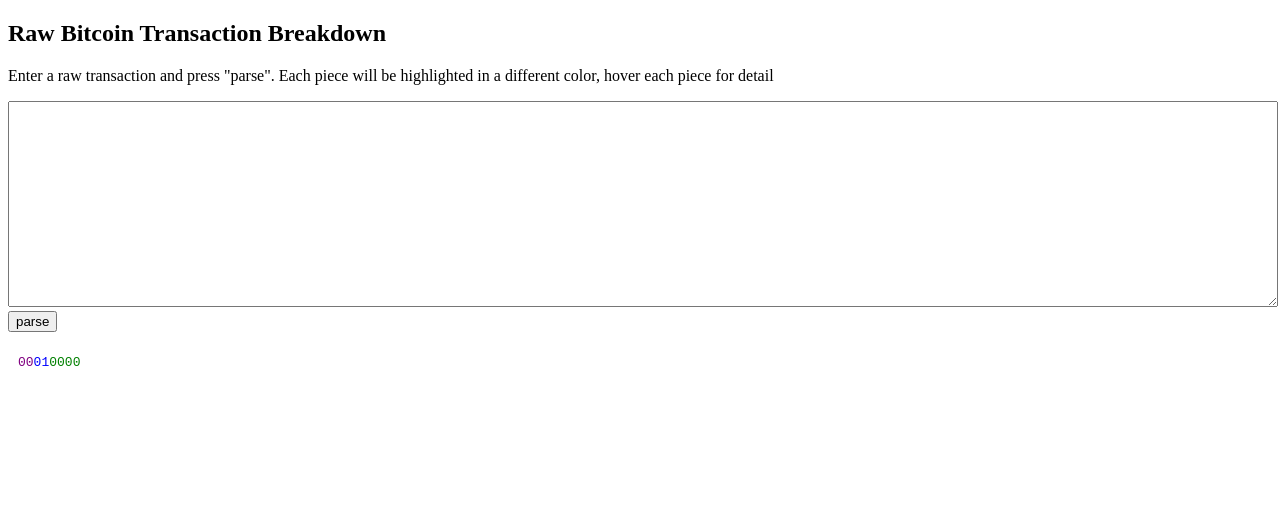
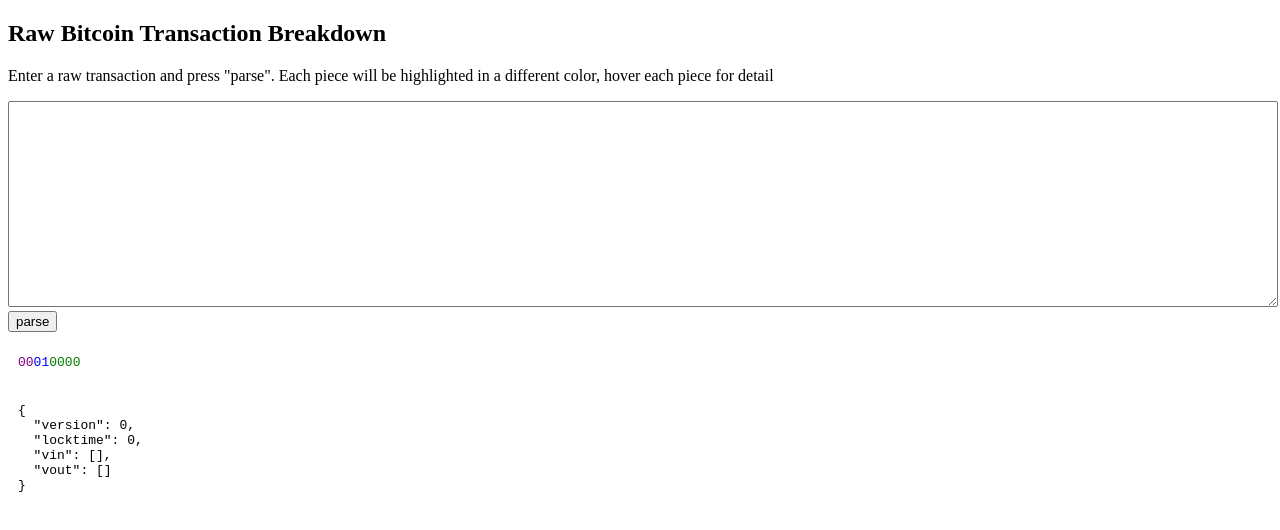
Before and after one commit to rsbondi/btc-adventure, a plain HTML site: page index.html in a window 1280 px wide. Both pictures are taken after a click on the button "parse". Drawn offline with Linux system fonts and the light colour scheme.

Commit message:
json tx display

```diff
--- a/index.html
+++ b/index.html
@@ -12,6 +12,7 @@
   <textarea></textarea>
   <button>parse</button>
   <pre></pre>
+  <pre id="json"></pre>
   <script src="script.js"></script>
 </body>
 
--- a/script.js
+++ b/script.js
@@ -1,4 +1,5 @@
 var pre = document.querySelector('pre')
+var sjon = document.querySelector('#json')
 var ta = document.querySelector('textarea')
 var btn = document.querySelector('button')
 
@@ -360,6 +361,7 @@
 
     tx.locktime = reader.readInt(4)
     addSpan('version', 'locktime = ' + tx.locktime, reader.getHex())
+    json.innerHTML = JSON.stringify(tx, null, 2)
   }
 
 }
```
